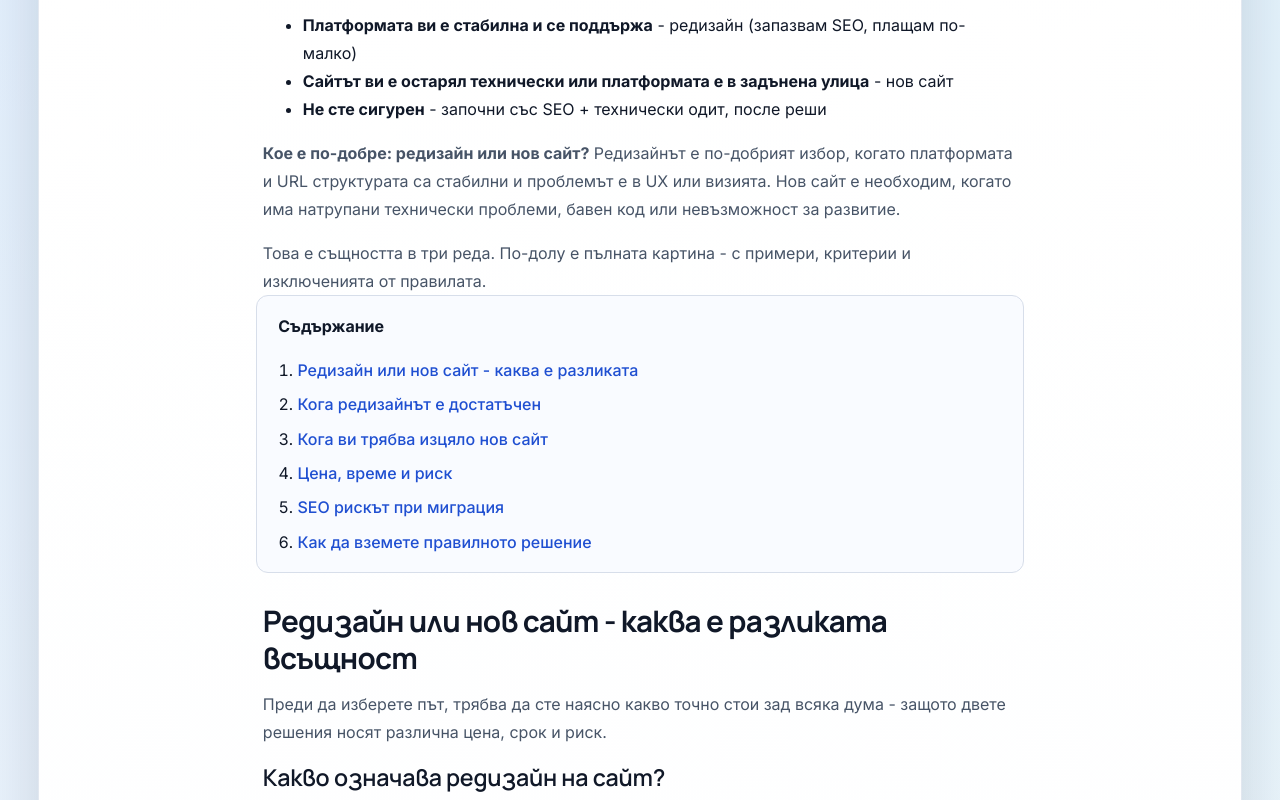
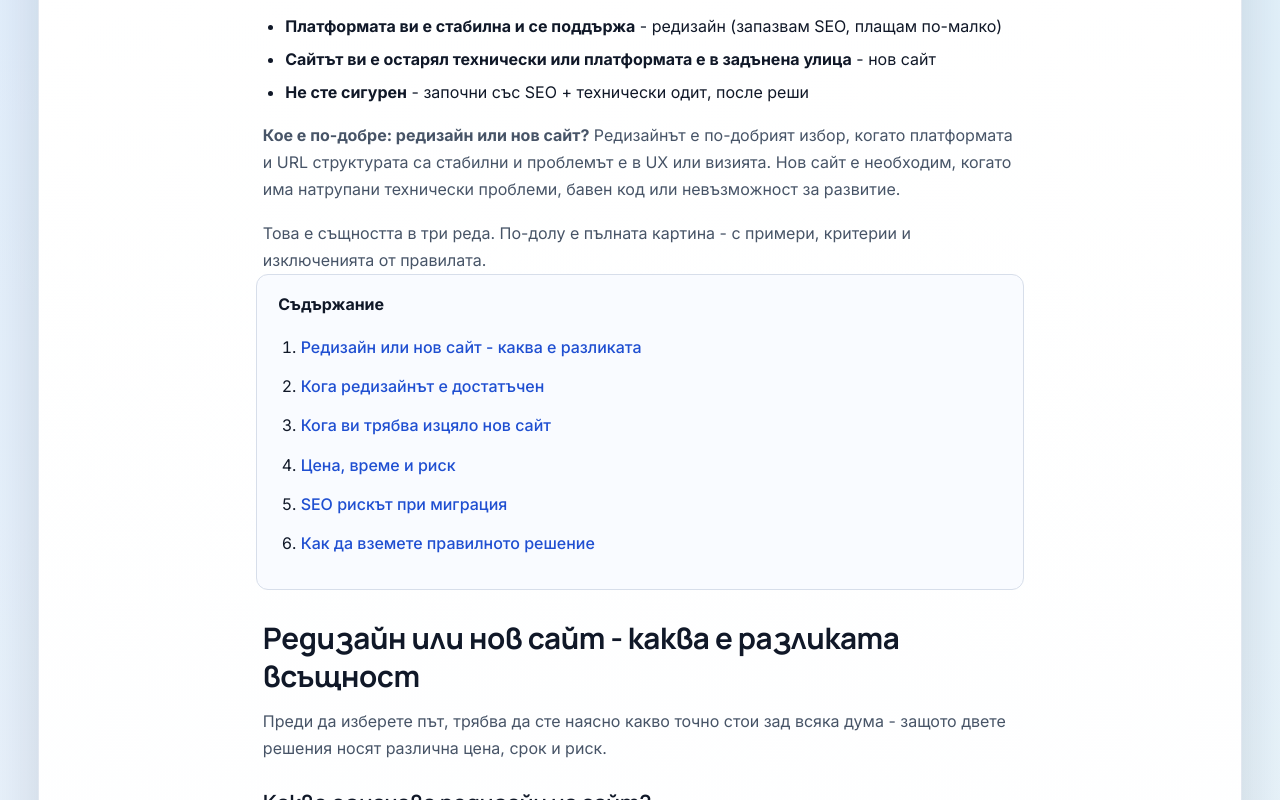
Before and after one commit to inweblife/inweblife, a Next.js app: page /redizain-ili-nov-sait in a window 1280 px wide. Shown: the part 940-1740 px from the top of the page. Built offline with nearby package versions, Linux system fonts and the light colour scheme; no server answers.

Commit message:
Update Article.module.css

```diff
--- a/styles/Article.module.css
+++ b/styles/Article.module.css
@@ -38,8 +38,9 @@
   color: #ffffff;
   margin: 0;
   max-width: 20ch;
-  font-size: clamp(1.55rem, 3.5vw, 3.4rem);
+  font-size: clamp(1.75rem, 3.5vw, 2.8rem);
   font-weight: 800;
+  letter-spacing: -0.02em;
   text-shadow: 0 10px 30px rgba(0, 0, 0, 0.35);
 }
 
@@ -62,20 +63,37 @@
 }
 
 .article h2 {
-  margin: 0 0 0.9rem;
+  margin: 0 0 0.75rem;
   font-size: clamp(1.45rem, 2.5vw, 1.85rem);
-  line-height: 1.25;
+  line-height: 1.3;
+  letter-spacing: -0.015em;
 }
 
 .article h3 {
-  margin: 0 0 0.6rem;
-  font-size: clamp(1.2rem, 2vw, 1.45rem);
-  line-height: 1.3;
+  margin: 1.6rem 0 0.5rem;
+  font-size: clamp(1.2rem, 2vw, 1.4rem);
+  line-height: 1.35;
+  letter-spacing: -0.01em;
+}
+
+.article section > h3:first-child {
+  margin-top: 0;
 }
 
 .article p {
   margin: 0 0 1rem;
-  line-height: 1.75;
+  line-height: 1.7;
+}
+
+.article ul,
+.article ol {
+  margin: 0 0 1rem;
+  padding-left: 1.4rem;
+  line-height: 1.7;
+}
+
+.article li + li {
+  margin-top: 0.35rem;
 }
 
 @media (max-width: 48rem) {
```
